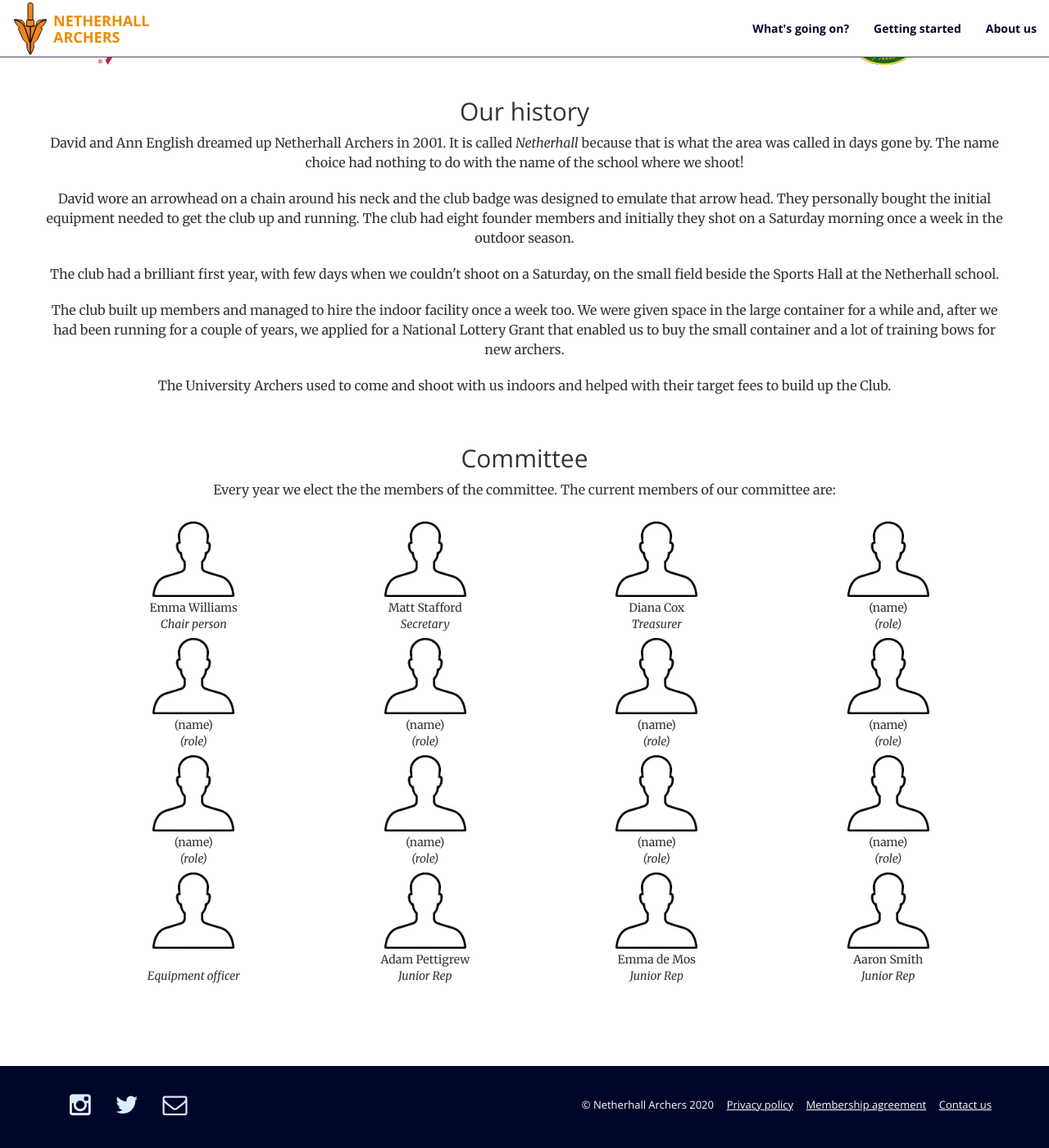
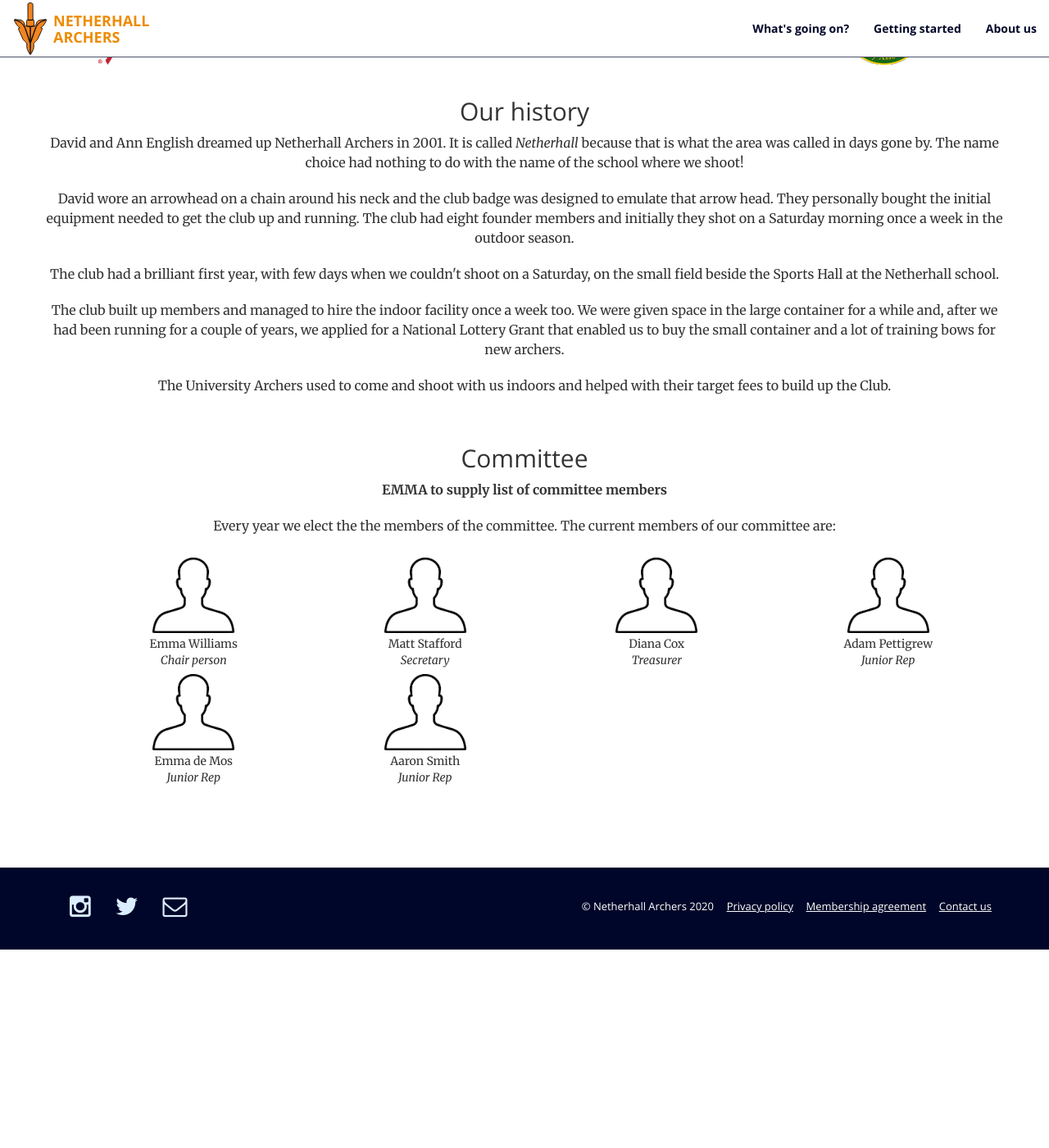
Before and after one commit to afpettigrew/netherhallarcherswebsite, a Jekyll site: the page built from about-us.html, in a window 1280 px wide and 1400 px high, scrolled down 480 px. Shown: the whole window at 82% size. Built offline with Jekyll 4.4.1, drawn with Linux system fonts in a browser that asks for light colours; after the commit the page ends 1638 px from its top, so only the background shows below that.

```diff
--- a/_includes/covid-banner.html
+++ b/_includes/covid-banner.html
@@ -1,9 +1,8 @@
 <article class="COVID">
   <div class="container">
     <div class="row text-center">
-      {% include placeholder.html %}
-      <p>Due to the recent Government announcements with respect to personal isolation and distance to mitigate the COVID-19 pandemic, the club is cancelling the remaining sessions for the indoor season. We will evaluate the situation for the outdoor season in the coming weeks.</p>
-      <p>[this banner can be easily added to the rest of the pages]</p>
+      <h2>Covid-19</h2>
+      <p>Due to the ongoing Government announcements with respect to personal isolation and distance to mitigate the Covid-19 pandemic, the club has had to cancel our usual sessions for the indoor season. We are continuing to evaluate the situation as the situation changes.</p>
     </div>
   </div>
 </article>
--- a/_sass/_base.scss
+++ b/_sass/_base.scss
@@ -205,7 +205,7 @@ header {
   min-height: auto;
   @include background-cover;
   background-position: top;
-  background-image: url("../img/header.jpg");
+  background-image: url("../img/header_detail.jpg");
   text-align: center;
   color: white;
 
--- a/_sass/_extra.scss
+++ b/_sass/_extra.scss
@@ -94,6 +94,10 @@ a {
 article {
   padding-top: 30px;
   padding-bottom: 30px;
+
+  .elfsight-app-5de49d16-3eb6-4b29-a77b-1420a330ec43 {
+    padding: 0 60px;
+  }
 }
 
 //COVID
--- a/about-us.html
+++ b/about-us.html
@@ -43,21 +43,12 @@ layout: page
   &nbsp;
 </div>
 <h2>Committee</h2>
+<p><strong>EMMA to supply list of committee members</strong></p>
 <p>Every year we elect the the members of the committee. The current members of our committee are:</p>
 <ul class="committee">
   <li class="col-lg-3 col-md-6"><img src="img/person.png" alt=""><br>Emma Williams<br><em>Chair person</em></li>
   <li class="col-lg-3 col-md-6"><img src="img/person.png" alt=""><br>Matt Stafford<br><em>Secretary</em></li>
   <li class="col-lg-3 col-md-6"><img src="img/person.png" alt=""><br>Diana Cox<br><em>Treasurer</em></li>
-  <li class="col-lg-3 col-md-6"><img src="img/person.png" alt=""><br>(name)<br><em>(role)</em></li>
-  <li class="col-lg-3 col-md-6"><img src="img/person.png" alt=""><br>(name)<br><em>(role)</em></li>
-  <li class="col-lg-3 col-md-6"><img src="img/person.png" alt=""><br>(name)<br><em>(role)</em></li>
-  <li class="col-lg-3 col-md-6"><img src="img/person.png" alt=""><br>(name)<br><em>(role)</em></li>
-  <li class="col-lg-3 col-md-6"><img src="img/person.png" alt=""><br>(name)<br><em>(role)</em></li>
-  <li class="col-lg-3 col-md-6"><img src="img/person.png" alt=""><br>(name)<br><em>(role)</em></li>
-  <li class="col-lg-3 col-md-6"><img src="img/person.png" alt=""><br>(name)<br><em>(role)</em></li>
-  <li class="col-lg-3 col-md-6"><img src="img/person.png" alt=""><br>(name)<br><em>(role)</em></li>
-  <li class="col-lg-3 col-md-6"><img src="img/person.png" alt=""><br>(name)<br><em>(role)</em></li>
-  <li class="col-lg-3 col-md-6"><img src="img/person.png" alt=""><br><br><em>Equipment officer</em></li>
   <li class="col-lg-3 col-md-6"><img src="img/person.png" alt=""><br>Adam Pettigrew<br><em>Junior Rep</em></li>
   <li class="col-lg-3 col-md-6"><img src="img/person.png" alt=""><br>Emma de Mos<br><em>Junior Rep</em></li>
   <li class="col-lg-3 col-md-6"><img src="img/person.png" alt=""><br>Aaron Smith<br><em>Junior Rep</em></li>
```
Also changed, not shown: AllNewsletters.html (added, +11 -0 lines), _posts/2020-12-22-DecemberHello.md (added, +19 -0 lines), getting-started.html (+8 -6 lines), whats-going-on.html (+11 -5 lines), contact.html (added), img/header_detail.jpg (added).
